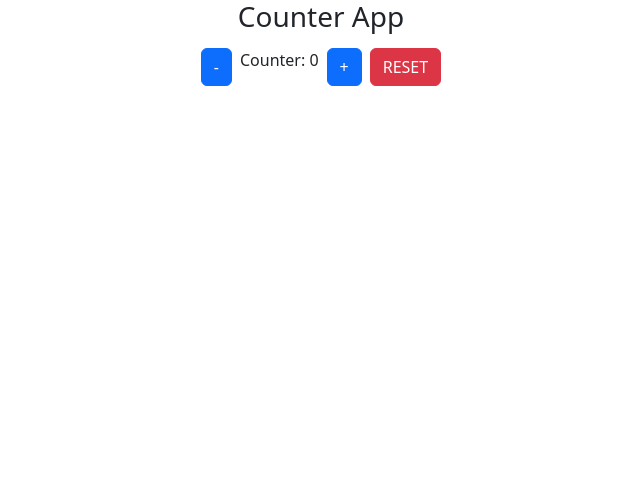
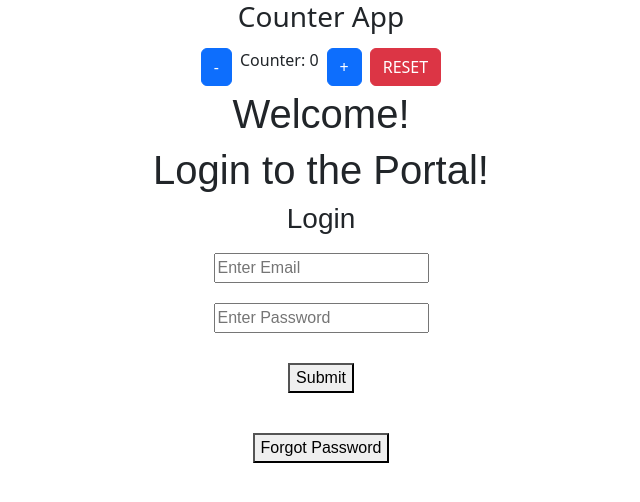
Before and after one commit to NaveenReddy0427/React_Practice, a React (Create React App) app: page / in a window 1280 px wide. Shown: the top 502 px of the page, without its empty margins (319-959 px from the left). Built offline with nearby package versions, Linux system fonts and the light colour scheme.

Commit message:
write the code without using custom hooks, we can see there is some of part of code which is repeating to get and set the email here,

```diff
--- a/src/App.js
+++ b/src/App.js
@@ -1,9 +1,11 @@
+import Home from "./customHooks/HomePage";
 import Counter from "./useReducer";
 
 function App() {
   return (
    <>
     <Counter/>
+    <Home/>
    </>
   );
 }
--- /dev/null
+++ b/src/customHooks/HomePage.js
@@ -0,0 +1,24 @@
+import Login from "../customHooks/LoginPage";
+import Reset from "../customHooks/ResetPasswordPage";
+
+import { useState } from "react";
+
+function Home() {
+  const [form, setForm] = useState("login");
+
+  return (
+    <div className="App">
+      <h1>Welcome!</h1>
+      {form === "login" ? <Login /> : <Reset />}
+      <button
+        onClick={() => {
+          setForm(form === "login" ? "reset" : "login");
+        }}
+      >
+        {form === "login" ? "Forgot Password" : "Back to Login"}
+      </button>
+    </div>
+  );
+}
+
+export default Home;
--- /dev/null
+++ b/src/customHooks/LoginPage.js
@@ -0,0 +1,49 @@
+import { useState, useEffect } from "react";
+
+export default function Login(){
+   const [email,setEmail] = useState("");
+   const [password, setPassword] = useState("");
+
+   useEffect(()=>{
+    const email = localStorage.getItem("email");
+    if(email){
+        setEmail(email);
+    }
+    },[]);
+
+    useEffect(() => {
+        localStorage.setItem("email", email);
+    },[email]);
+
+    return(
+        <>
+        <h1>Login to the Portal!</h1>
+        <h3>Login</h3>
+      <input
+        placeholder="Enter Email"
+        value={email}
+        onChange={(e) => {
+          setEmail(e.target.value);
+        }}
+      />
+      <br />
+      <input
+        placeholder="Enter Password"
+        type="password"
+        value={password}
+        onChange={(e) => {
+          setPassword(e.target.value);
+        }}
+      />
+      <br />
+      <button
+        onClick={() => {
+          console.log("Form submitted")
+        }}
+      >
+        Submit
+      </button>
+      <br />
+        </>
+    )
+}
--- /dev/null
+++ b/src/customHooks/ResetPasswordPage.js
@@ -0,0 +1,39 @@
+import { useState,useEffect } from "react";
+
+export default function Reset(){
+
+    const [email,setEmail] = useState("");
+
+    useEffect(()=>{
+      const email = localStorage.getItem("email");
+      if(email){
+          setEmail(email);
+      }
+    },[]);
+
+    useEffect(() => {
+        localStorage.setItem("email", email);
+    },[email]);
+
+    return(
+        <>
+        <h3>Reset Password for</h3>
+      <input
+        placeholder="Enter Email"
+        value={email}
+        onChange={(e) => {
+          setEmail(e.target.value);
+        }}
+      />
+      <br />
+      <button
+        onClick={() => {
+          // Logic to send a new password follows
+        }}
+      >
+        Submit
+      </button>
+      <br />
+        </>
+    )
+}
--- /dev/null
+++ b/src/customHooks/index.css
@@ -0,0 +1,10 @@
+.App {
+    font-family: sans-serif;
+    text-align: center;
+  }
+  button {
+    margin: 20px;
+  }
+  input {
+    margin: 10px;
+  }
--- a/src/index.js
+++ b/src/index.js
@@ -2,6 +2,7 @@ import React from 'react';
 import ReactDOM from 'react-dom/client';
 import 'bootstrap/dist/css/bootstrap.css';
 import App from './App';
+import "./customHooks/index.css"
 
 
 const root = ReactDOM.createRoot(document.getElementById('root'));
--- a/src/useReducer.js
+++ b/src/useReducer.js
@@ -32,6 +32,7 @@ function Counter() {
             <button className="btn btn-danger" onClick={()=>{
                 dispatch({type: "RESET"})
             }}>RESET</button>
+
         </div>
     </>
   )
```
